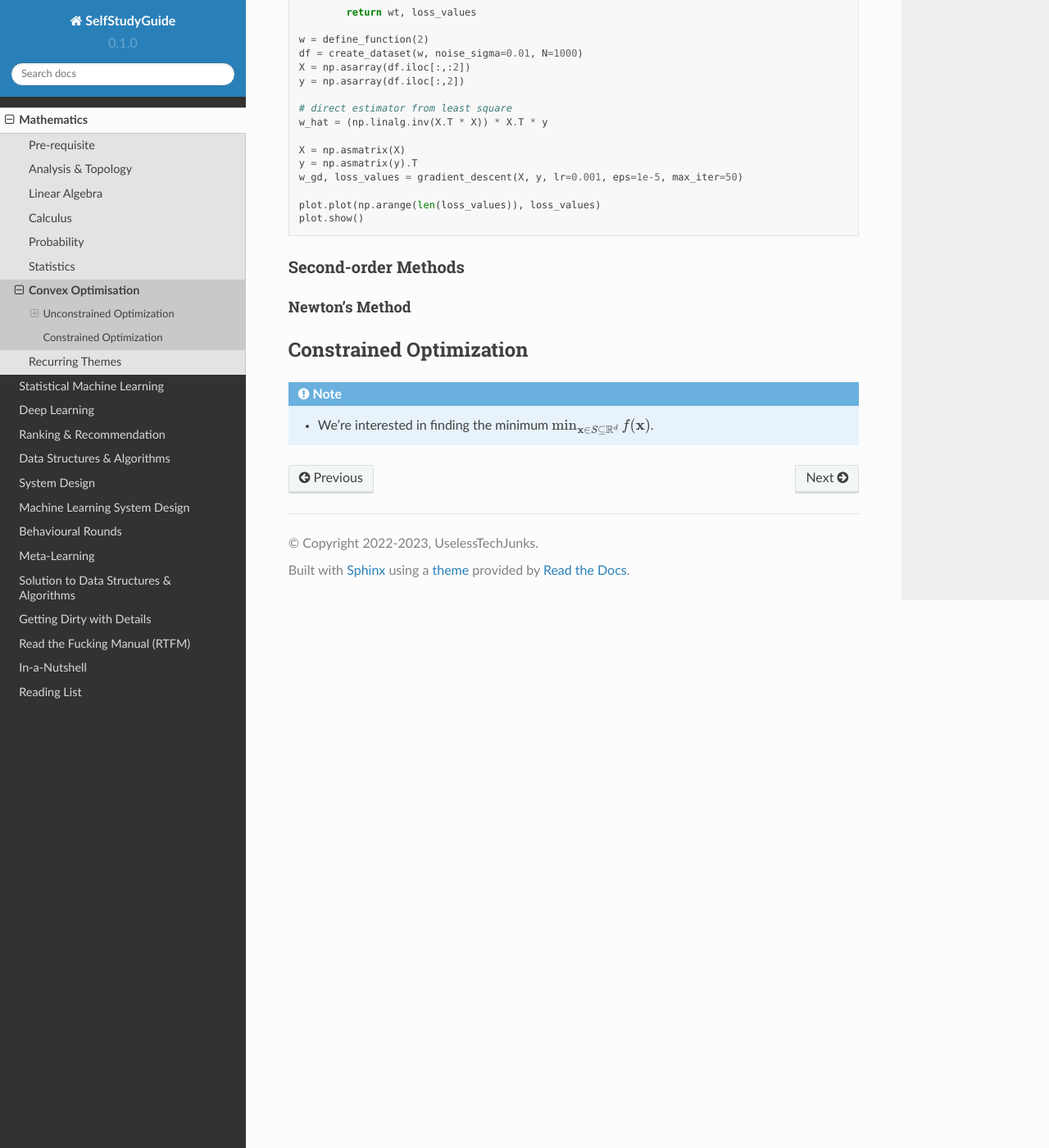
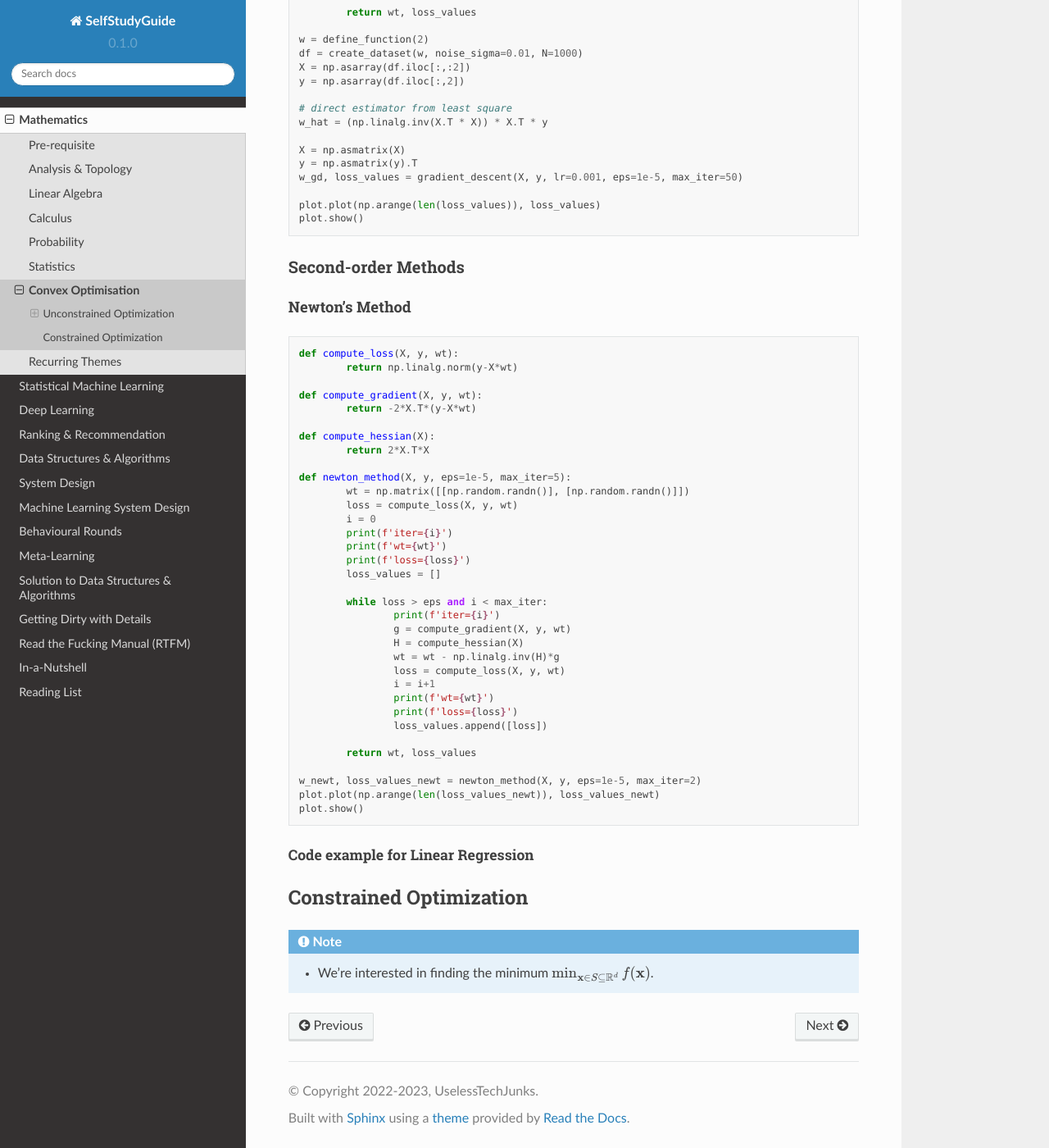
Before and after one commit to uselesstechjunks/leetcode, a Sphinx documentation site: the page built from docs/source/math/conv.rst, in a window 1280 px wide and 1400 px high, scrolled down 2016 px. Shown: the whole window at 82% size. Built offline with Sphinx 7.4.7 and the Read the Docs theme 2.0.0, drawn with Linux system fonts in a browser that asks for light colours.

Commit message:
Update conv.rst

```diff
--- a/docs/source/math/conv.rst
+++ b/docs/source/math/conv.rst
@@ -102,6 +102,45 @@ Second-order Methods
 ========================================================================================
 Newton's Method
 ----------------------------------------------------------------------------------------
+.. code-block:: python
+
+	def compute_loss(X, y, wt):
+		return np.linalg.norm(y-X*wt)
+
+	def compute_gradient(X, y, wt):
+		return -2*X.T*(y-X*wt)
+
+	def compute_hessian(X):
+		return 2*X.T*X
+
+	def newton_method(X, y, eps=1e-5, max_iter=5):
+		wt = np.matrix([[np.random.randn()], [np.random.randn()]])
+		loss = compute_loss(X, y, wt)
+		i = 0
+		print(f'iter={i}')
+		print(f'wt={wt}')
+		print(f'loss={loss}')
+		loss_values = []
+
+		while loss > eps and i < max_iter:
+			print(f'iter={i}')
+			g = compute_gradient(X, y, wt)
+			H = compute_hessian(X)
+			wt = wt - np.linalg.inv(H)*g
+			loss = compute_loss(X, y, wt)
+			i = i+1
+			print(f'wt={wt}')
+			print(f'loss={loss}')
+			loss_values.append([loss])
+
+		return wt, loss_values
+
+	w_newt, loss_values_newt = newton_method(X, y, eps=1e-5, max_iter=2)
+	plot.plot(np.arange(len(loss_values_newt)), loss_values_newt)
+	plot.show()
+
+Code example for Linear Regression
+""""""""""""""""""""""""""""""""""""""""""""""""""""""""""""""""""""""""""""""""""""""""
 
 ****************************************************************************************
 Constrained Optimization
```
